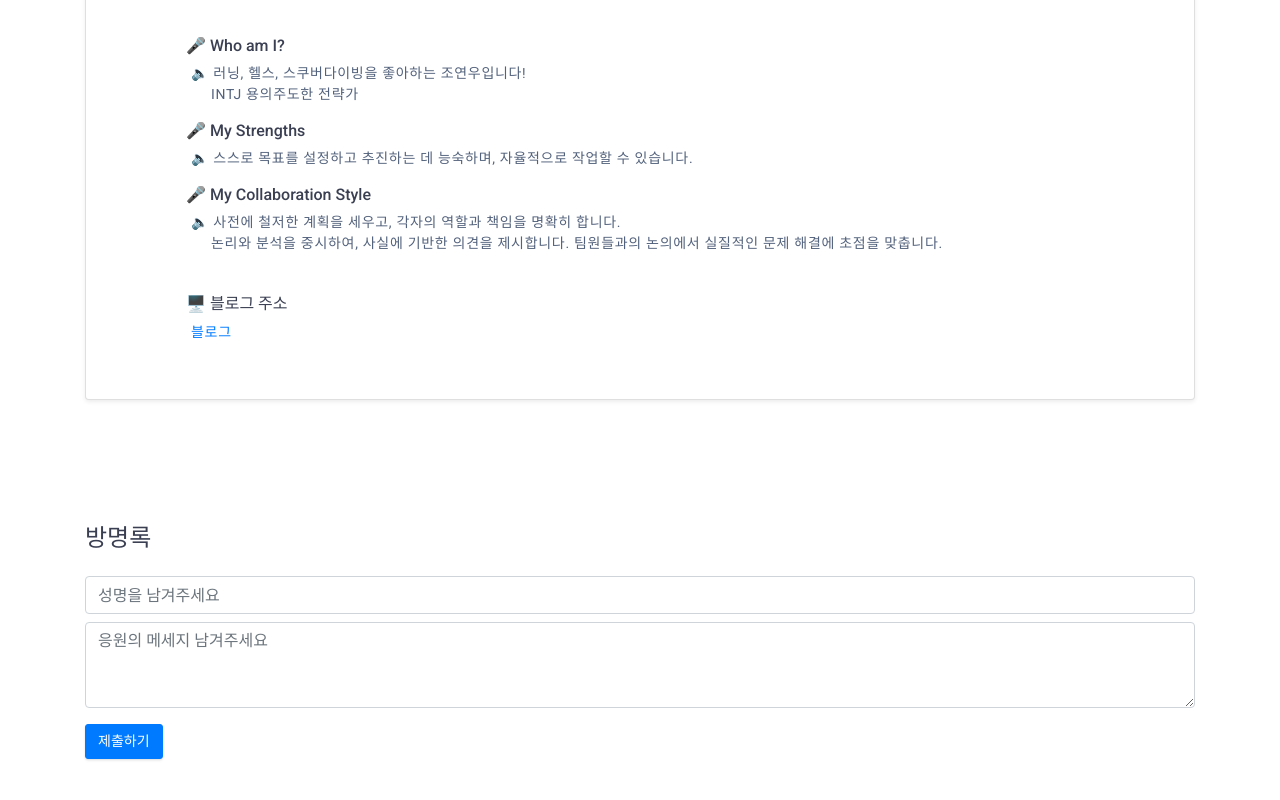
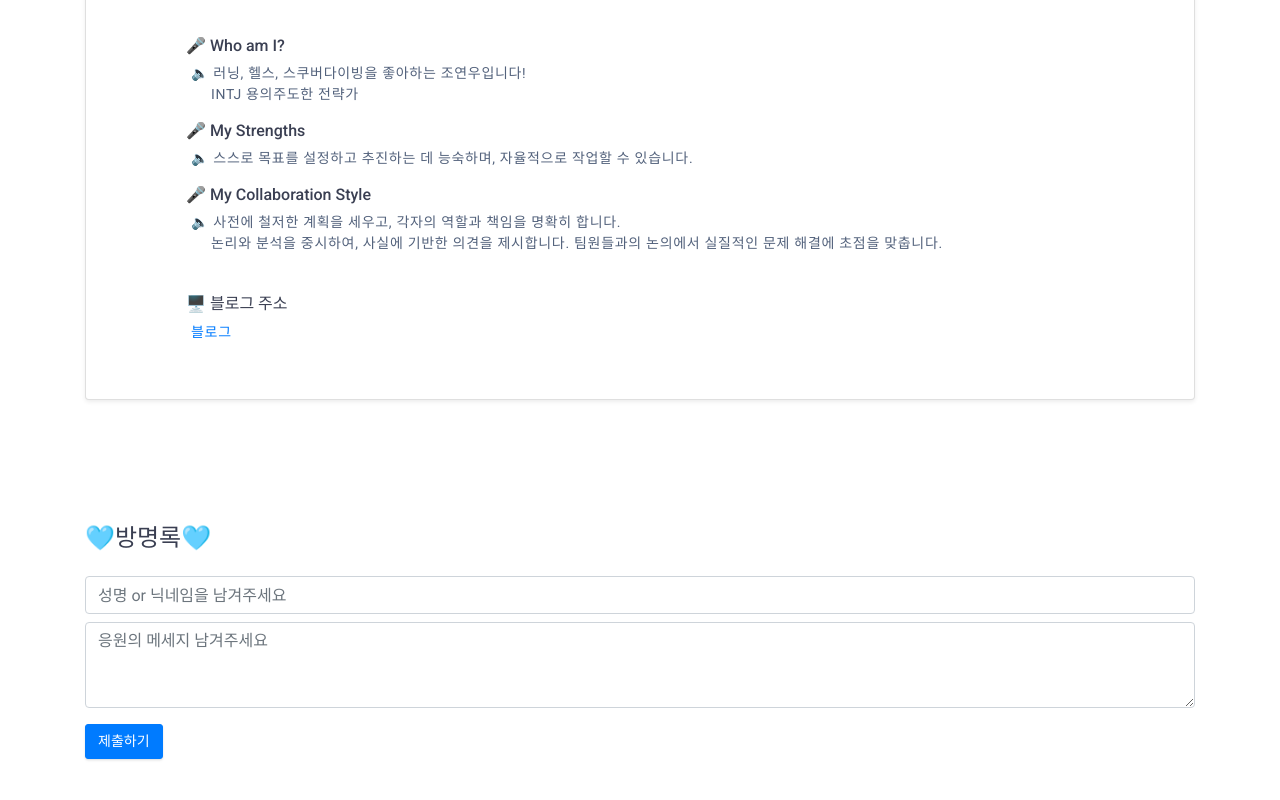
Before and after one commit to Sparta-CodeOasis/CodeOasis, a plain HTML site: page memberCard/teamperson04.html in a window 1280 px wide. Shown: the part 352-1152 px from the top of the page. Drawn offline with nearby package versions, Linux system fonts and the light colour scheme.

Commit message:
js 경로 수정

```diff
--- a/memberCard/teamperson04.html
+++ b/memberCard/teamperson04.html
@@ -60,12 +60,10 @@
         </div>
 
         <section class="guestbook">
-            <h3 class="mb-4">방명록</h3>
+            <h3 class="mb-4">🩵방명록🩵</h3>
             <div class="form-group">
-                <input type="text" class="form-control mb-2" id="nickname-input" placeholder="성명을 남겨주세요">
-
+                <input type="text" class="form-control mb-2" id="nickname-input" placeholder="성명 or 닉네임을 남겨주세요">
                 <textarea class="form-control" id="comment-input" rows="3" placeholder="응원의 메세지 남겨주세요"></textarea>
-
             </div>
             <button class="btn btn-primary" onclick="addComment()">제출하기</button>
         </section>
@@ -78,7 +76,7 @@
     <script src="https://code.jquery.com/jquery-3.5.1.slim.min.js"></script>
     <script src="https://cdn.jsdelivr.net/npm/@popperjs/core@2.9.2/dist/umd/popper.min.js"></script>
     <script src="https://stackpath.bootstrapcdn.com/bootstrap/4.5.2/js/bootstrap.min.js"></script>
-    <script src="scripts.js"></script>
+    <script src="../scripts.js"></script>
 </body>
 
 </html>
```
